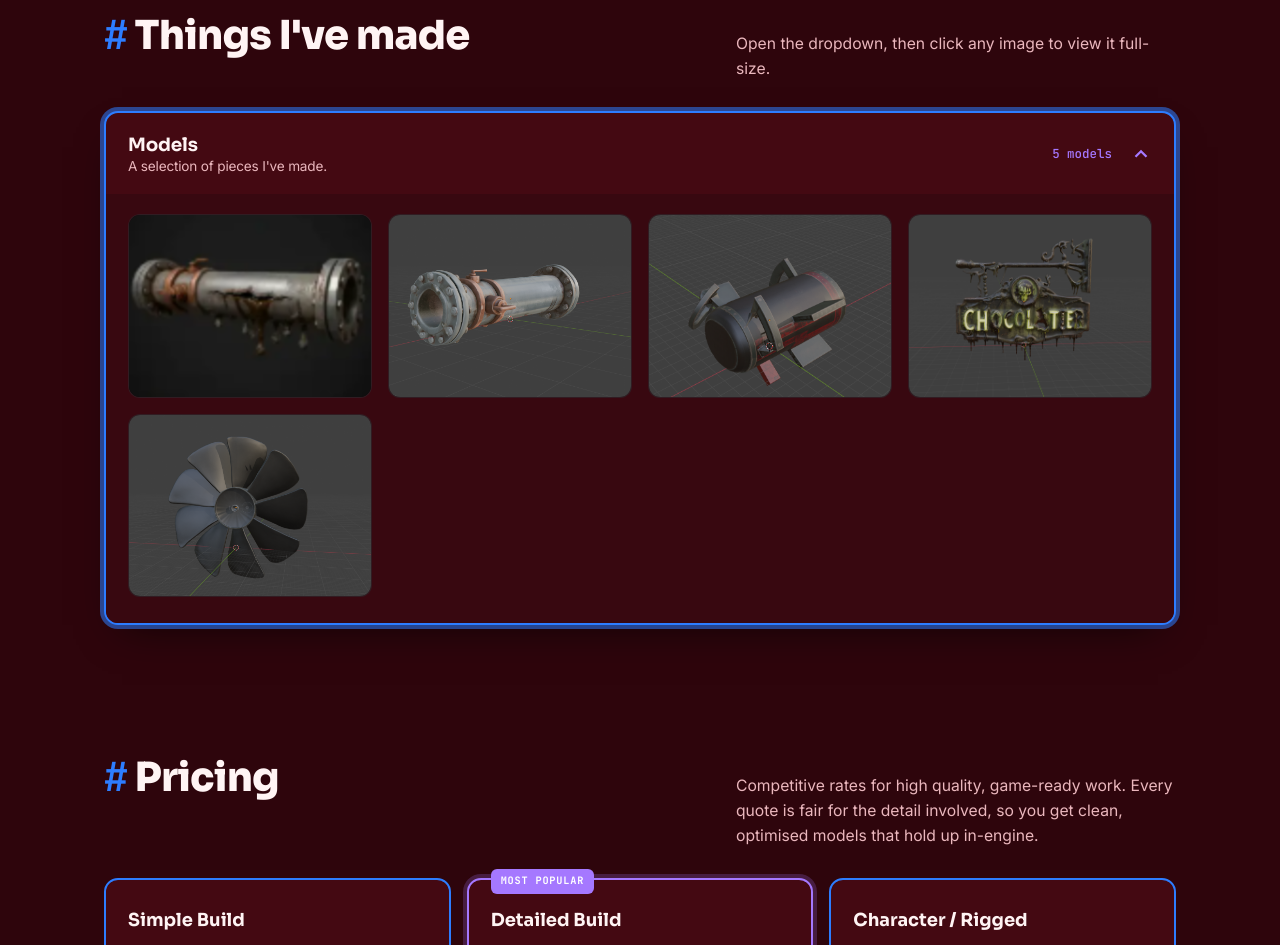
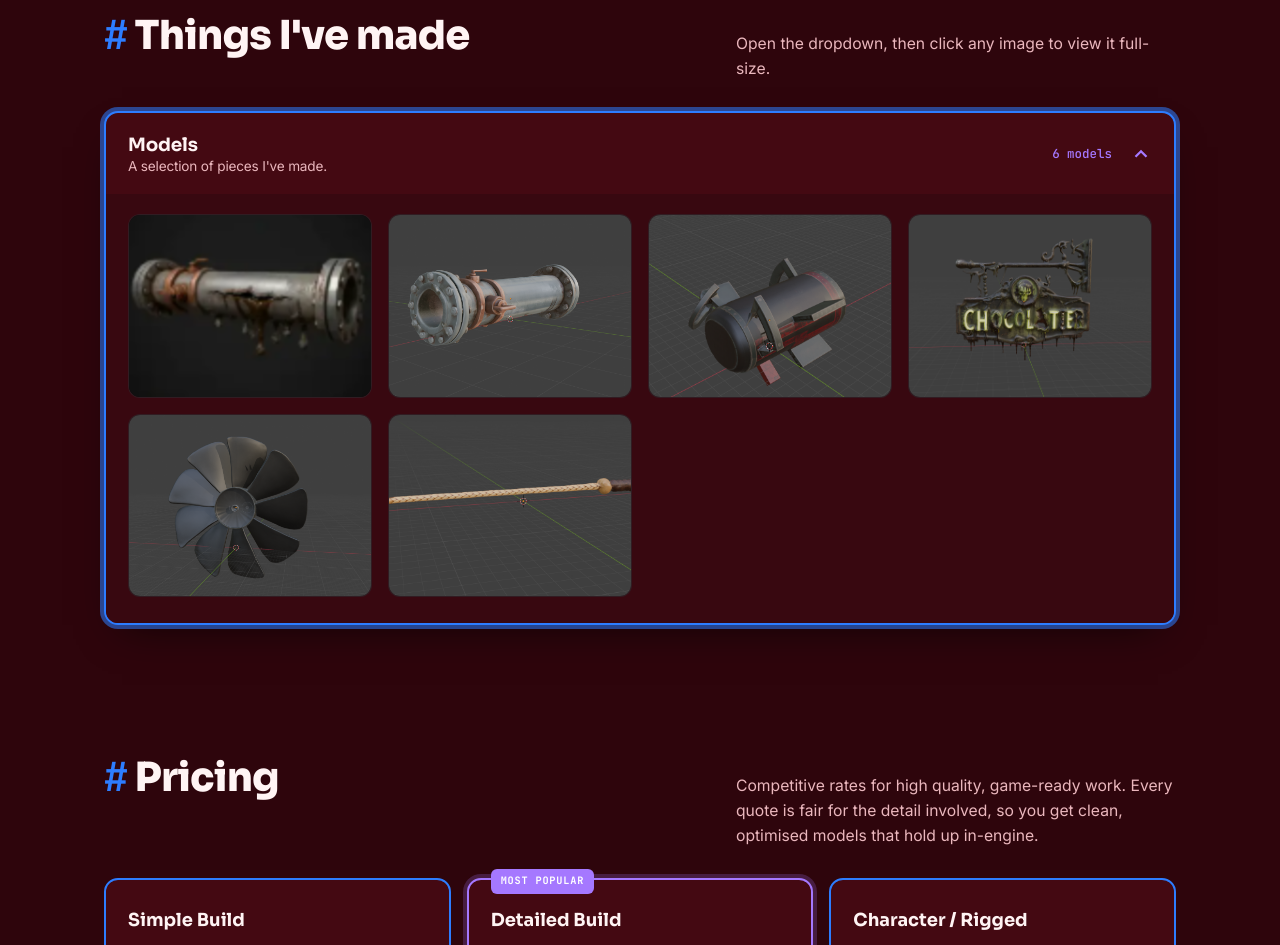
Before and after one commit to Senate-Sen/Senate, a plain HTML site: page index.html in a window 1280 px wide. Shown: the part 962-1907 px from the top of the page. Drawn offline with Linux system fonts and the light colour scheme.

Commit message:
Update index.html

```diff
--- a/index.html
+++ b/index.html
@@ -431,7 +431,8 @@ const CONFIG = {
         { title: "Pipe",          image: "Assets/Pipe.png" },
         { title: "Obstacle",         image: "Assets/Obstacle.png" },
         { title: "Sign",     image: "Assets/Sign.png" },
-        { title: "Fan",     image: "Assets/Fan.png" }
+        { title: "Fan",     image: "Assets/Fan.png" },
+        { title: "Whip",     image: "Assets/Whip.png" }
       ]
     }
   ],
```
